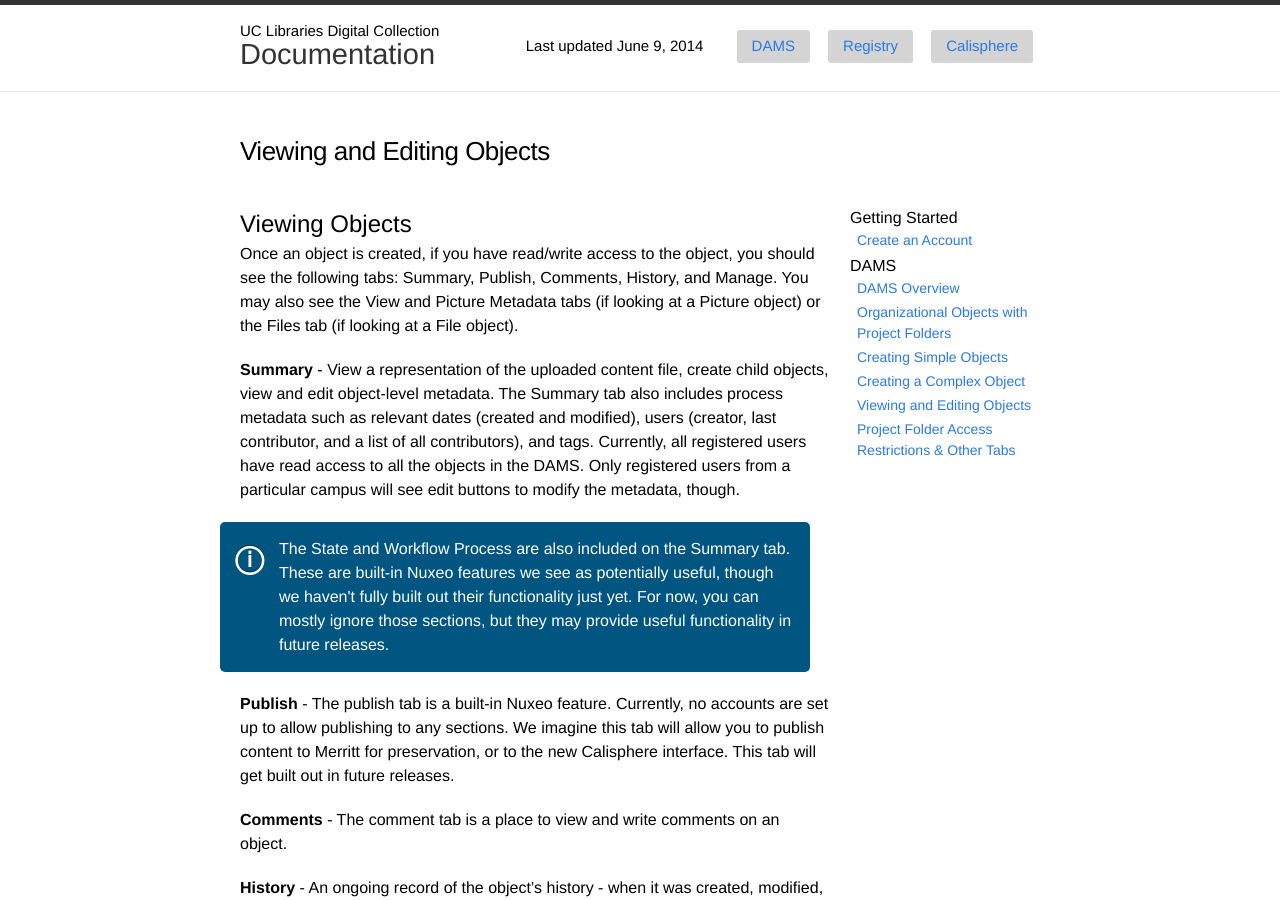
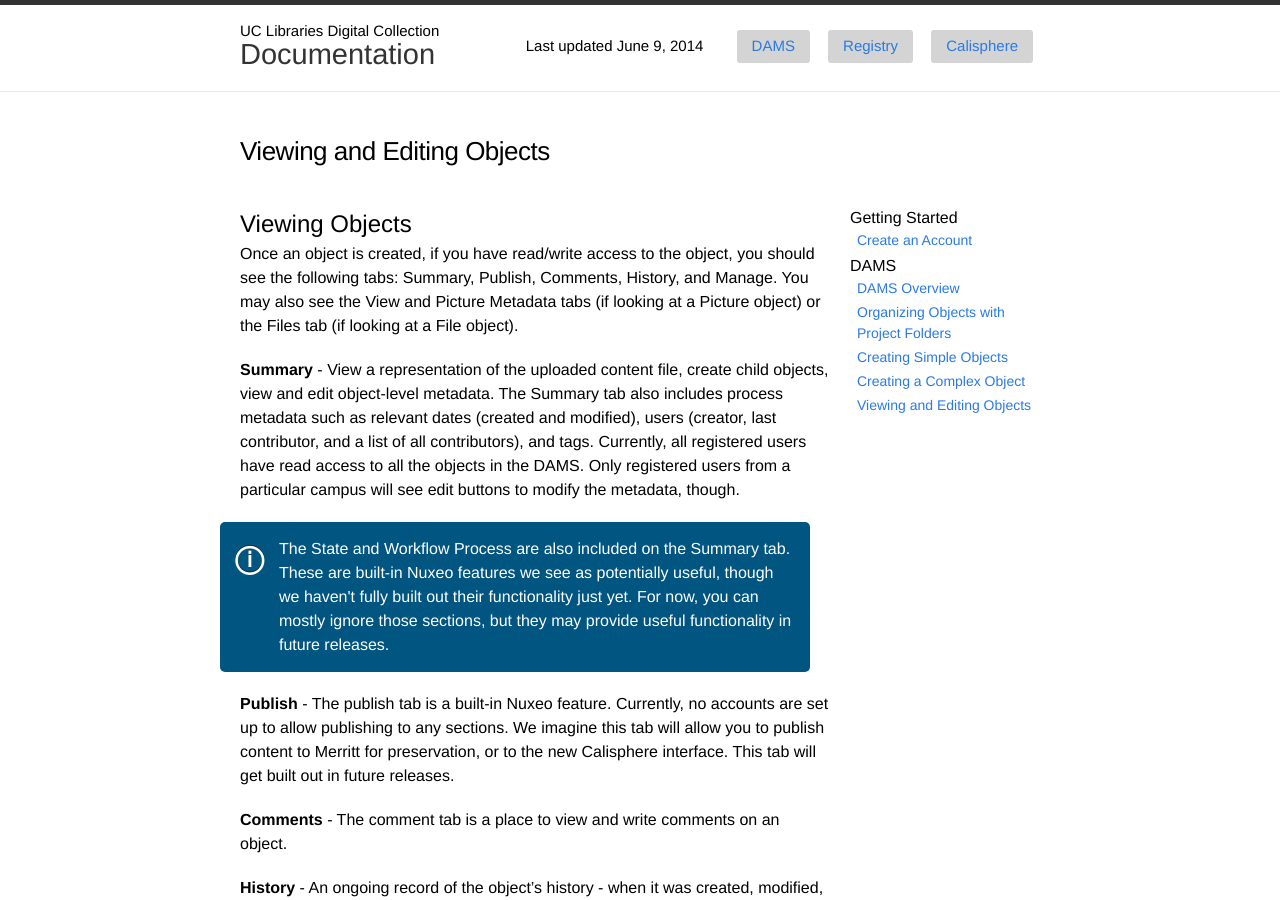
Before and after one commit to ucldc/ucldc-docs, a Jekyll site: the page built from docs/dams/edit-objects.md, in a window 1280 px wide and 900 px high. Built offline with Jekyll 4.4.1, drawn with Linux system fonts in a browser that asks for light colours; nearby versions of some CDN libraries.

Commit message:
Made the project folder permissions page not discoverable

```diff
--- a/_includes/sidebar.html
+++ b/_includes/sidebar.html
@@ -6,10 +6,9 @@
   <h1>DAMS</h1>
   <ul>
     <li><a href="{{ site.url }}{{ site.baseurl }}/docs/dams/index/">DAMS Overview</a></li>
-    <li><a href="{{ site.url }}{{ site.baseurl }}/docs/dams/organization/">Organizational Objects with Project Folders</a></li>
+    <li><a href="{{ site.url }}{{ site.baseurl }}/docs/dams/organization/">Organizing Objects with Project Folders</a></li>
     <li><a href="{{ site.url }}{{ site.baseurl }}/docs/dams/create-objects/">Creating Simple Objects</a></li>
     <li><a href="{{ site.url }}{{ site.baseurl }}/docs/dams/complex-objects/">Creating a Complex Object</a></li>
     <li><a href="{{ site.url }}{{ site.baseurl }}/docs/dams/edit-objects/">Viewing and Editing Objects</a></li>
-    <li><a href="{{ site.url }}{{ site.baseurl }}/docs/dams/permissions/">Project Folder Access Restrictions & Other Tabs</a></li>
   </ul>
 </div>
```
Also changed, not shown: docs/dams/edit-objects.md (+1 -1 lines).
